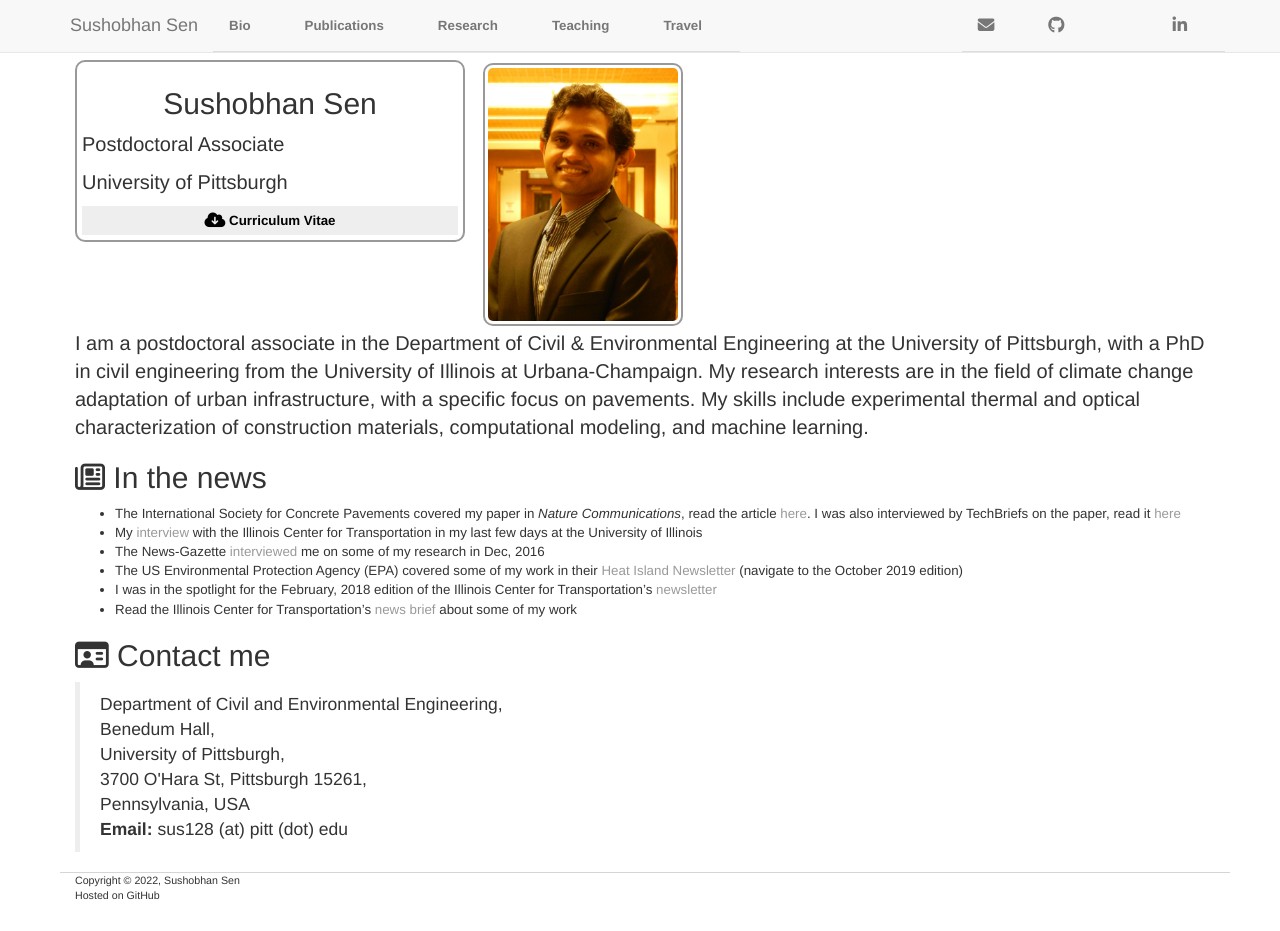
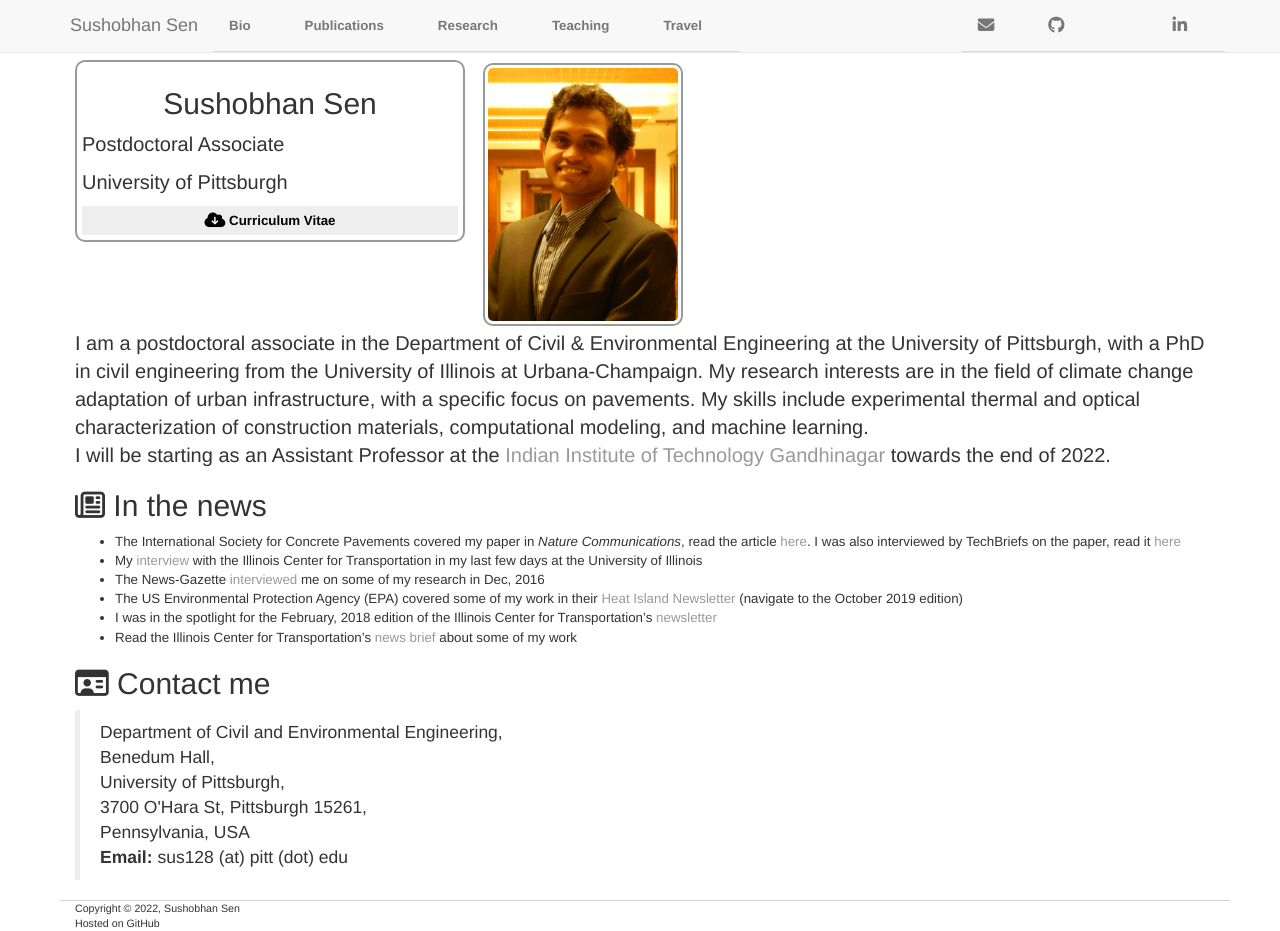
Before and after one commit to sushobhansen/sushobhansen.github.io, a Jekyll site: the page built from index.md, in a window 1280 px wide and 931 px high. Built offline with Jekyll 4.4.1, drawn with Linux system fonts in a browser that asks for light colours; nearby versions of some CDN libraries; a style sheet for code colours, icons or effects is not loaded.

Commit message:
Added IITGN announcement

```diff
--- a/index.md
+++ b/index.md
@@ -17,7 +17,7 @@ title: Sushobhan Sen | Home
 	</div><!--row-->
 </div><!--container-->
 
-I am a postdoctoral associate in the Department of Civil & Environmental Engineering at the University of Pittsburgh, with a PhD in civil engineering from the University of Illinois at Urbana-Champaign. My research interests are in the field of climate change adaptation of urban infrastructure, with a specific focus on pavements. My skills include experimental thermal and optical characterization of construction materials, computational modeling, and machine learning.
+I am a postdoctoral associate in the Department of Civil & Environmental Engineering at the University of Pittsburgh, with a PhD in civil engineering from the University of Illinois at Urbana-Champaign. My research interests are in the field of climate change adaptation of urban infrastructure, with a specific focus on pavements. My skills include experimental thermal and optical characterization of construction materials, computational modeling, and machine learning. <br>I will be starting as an Assistant Professor at the [Indian Institute of Technology Gandhinagar](https://iitgn.ac.in/) towards the end of 2022.
 
 ## <i class="fa fa-newspaper-o"></i> In the news
 - The International Society for Concrete Pavements covered my paper in *Nature Communications*, read the article [here](https://www.concretepavements.org/2021/06/15/18878/). I was also interviewed by TechBriefs on the paper, read it [here](https://www.techbriefs.com/component/content/article/tb/stories/blog/39417)
```
